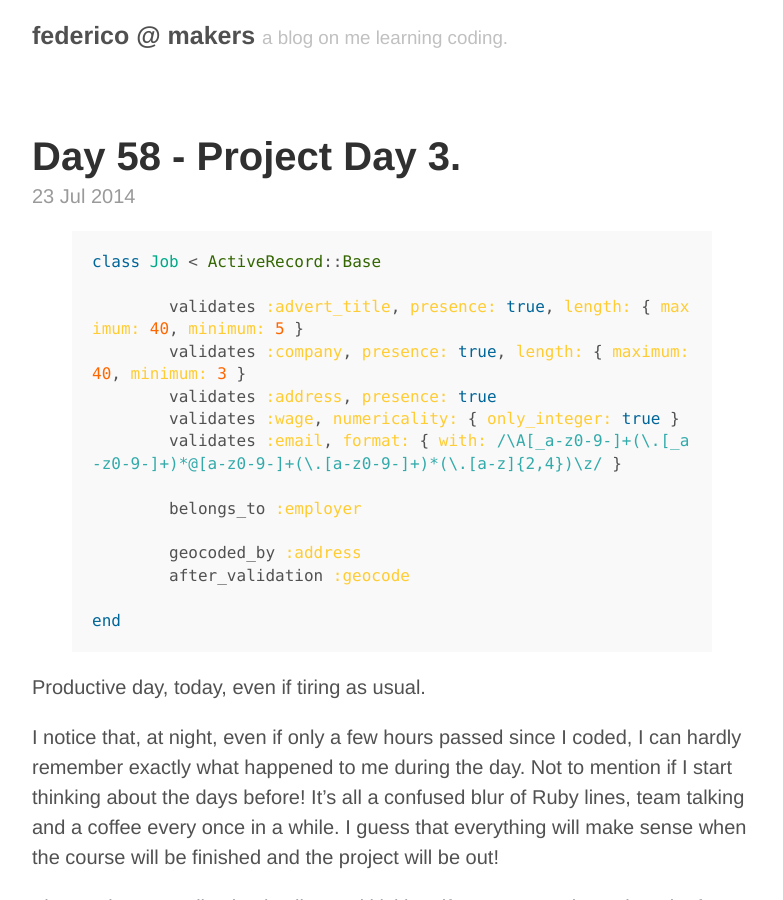
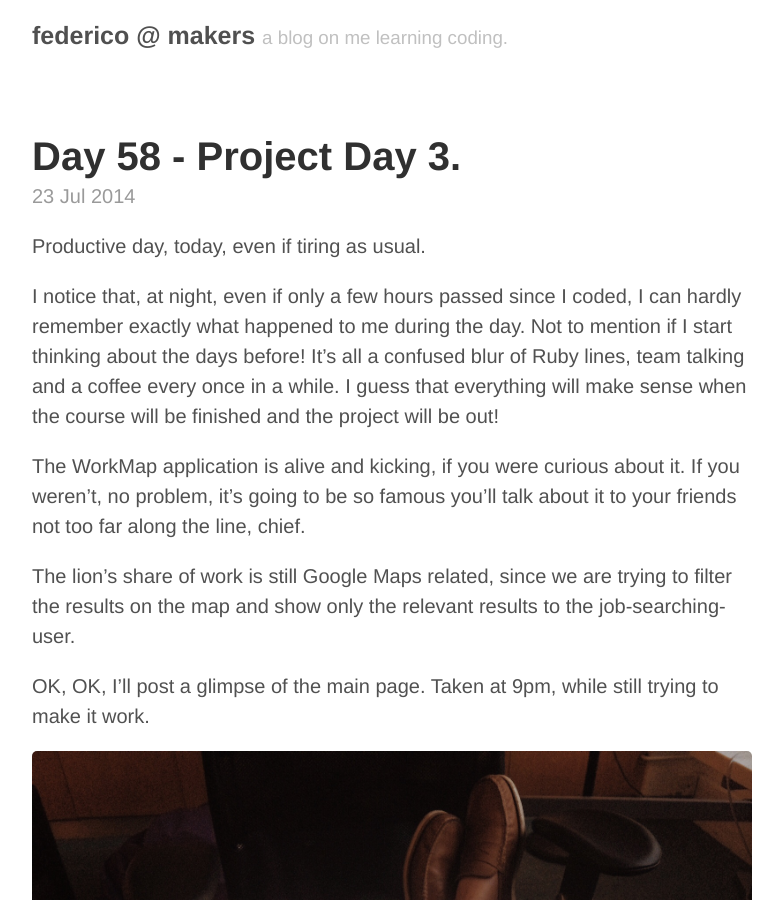
Before and after one commit to federicomaffei/federicomaffei.github.io, a Jekyll site: the page built from _posts/2014-07-23-day-58.md, in a window 1280 px wide and 900 px high. Shown: the whole window, without its empty margins (248-1031 px from the left). Built offline with Jekyll 4.4.1, drawn with Linux system fonts in a browser that asks for light colours; Markdown is read by kramdown in place of the engine named in the settings; comment, search, counter and statistics services are not loaded.

Commit message:
new post - day 58

```diff
--- a/_posts/2014-07-23-day-58.md
+++ b/_posts/2014-07-23-day-58.md
@@ -4,23 +4,7 @@ title: Day 58 - Project Day 3.
 comments: true
 ---
 
-
 {% highlight ruby %}
-
-class Job < ActiveRecord::Base
-
-	validates :advert_title, presence: true, length: { maximum: 40, minimum: 5 }
-	validates :company, presence: true, length: { maximum: 40, minimum: 3 }
-	validates :address, presence: true
-	validates :wage, numericality: { only_integer: true }
-	validates :email, format: { with: /\A[_a-z0-9-]+(\.[_a-z0-9-]+)*@[a-z0-9-]+(\.[a-z0-9-]+)*(\.[a-z]{2,4})\z/ }
-
-	belongs_to :employer
-
-	geocoded_by :address
-	after_validation :geocode
-
-end
 
 {% endhighlight %}
 
```
